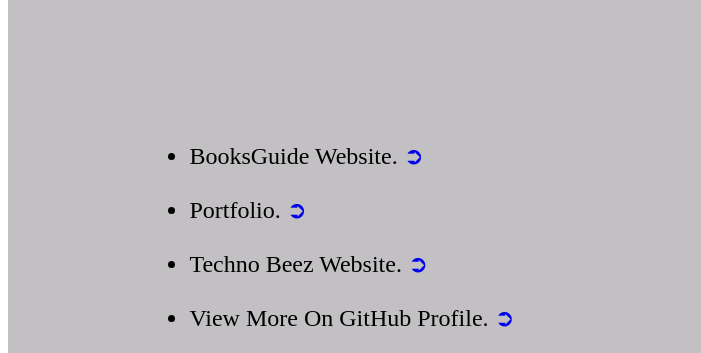
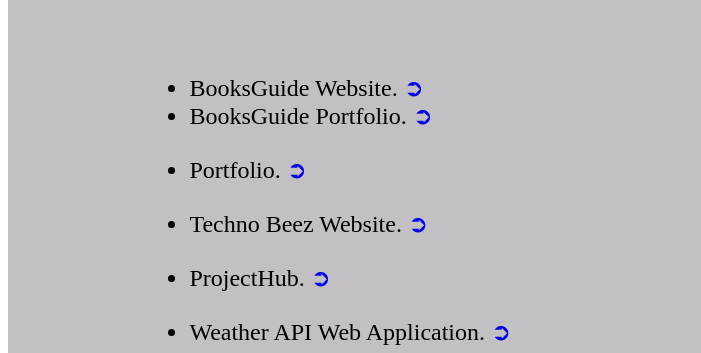
Before and after one commit to ojasmaniyar5/Ojas_Maniyar-Portfolio, a plain HTML site: page Portfolio Official/index.html in a window 1280 px wide. Shown: the part 1883-2236 px from the top of the page, 0-701 px from the left. Drawn offline with Linux system fonts and the light colour scheme.

Commit message:
Update index.html

```diff
--- a/Portfolio Official/index.html
+++ b/Portfolio Official/index.html
@@ -222,15 +222,23 @@
 								<ul>
 									<li>
 										BooksGuide Website.
-										<a href="https://booksguidewebsite.godaddysites.com/" style="text-decoration:none">
+										<a href="https://booksguide..vercel.app" style="text-decoration:none">
 											 ➲
 										</a>
 									</li>
 
 									<li>
+										BooksGuide Portfolio.
+										<a href="https://booksguide-portfolio.vercel.app" style="text-decoration:none">
+											 ➲
+										</a>
+									</li>
+
+
+									<li>
 										<hr color="#c2c0c3">
 										Portfolio.
-										<a href="http://ojasmaniyar.great-site.net/" style="text-decoration:none"
+										<a href="https://ojasmaniyar-portfolio.vercel.app" style="text-decoration:none"
 											color="#c2c0c3">
 											 ➲
 										</a>
@@ -240,6 +248,24 @@
 										<hr color="#c2c0c3">
 										Techno Beez Website.
 										<a href="http://technobeez.great-site.net/" style="text-decoration:none"
+											color="#c2c0c3">
+											 ➲
+										</a>
+									</li>
+
+									<li>
+										<hr color="#c2c0c3">
+										ProjectHub.
+										<a href="#" style="text-decoration:none"
+											color="#c2c0c3">
+											 ➲
+										</a>
+									</li>
+
+									<li>
+										<hr color="#c2c0c3">
+										Weather API Web Application.
+										<a href="#" style="text-decoration:none"
 											color="#c2c0c3">
 											 ➲
 										</a>
```
